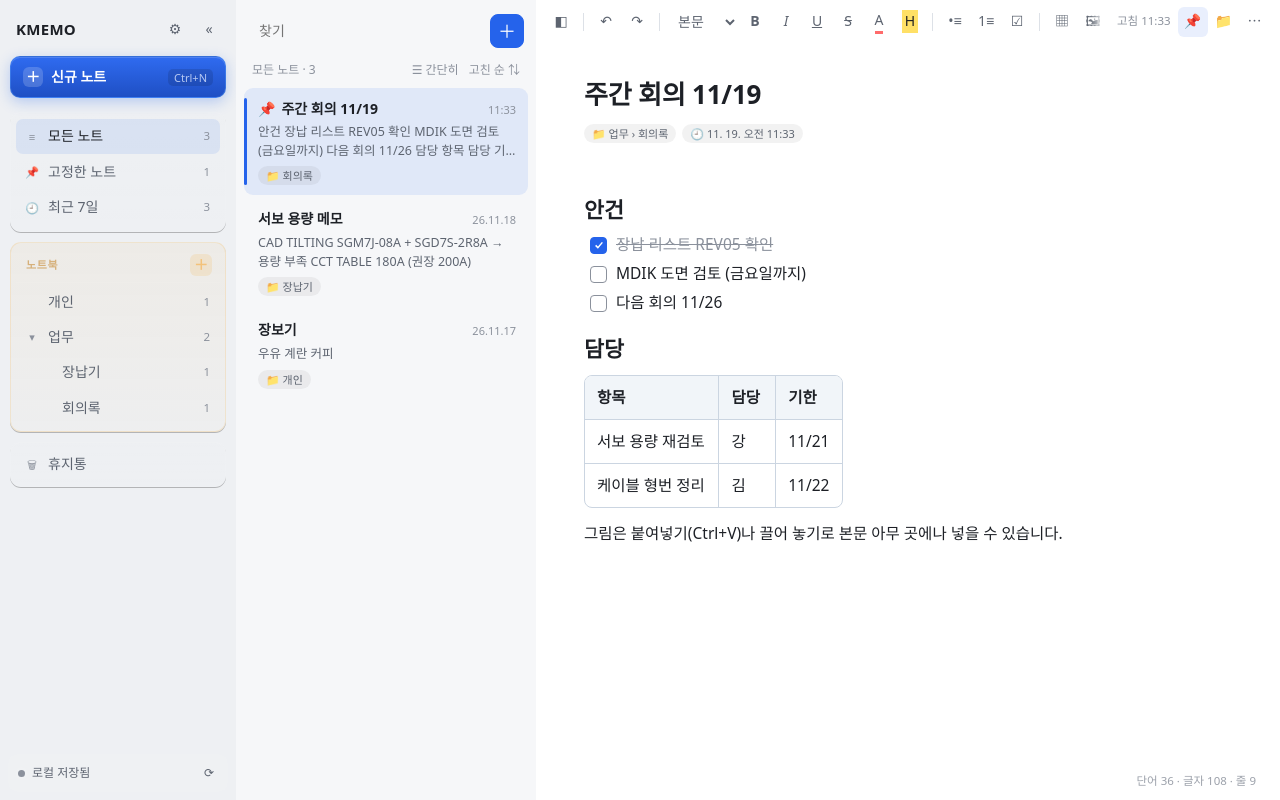
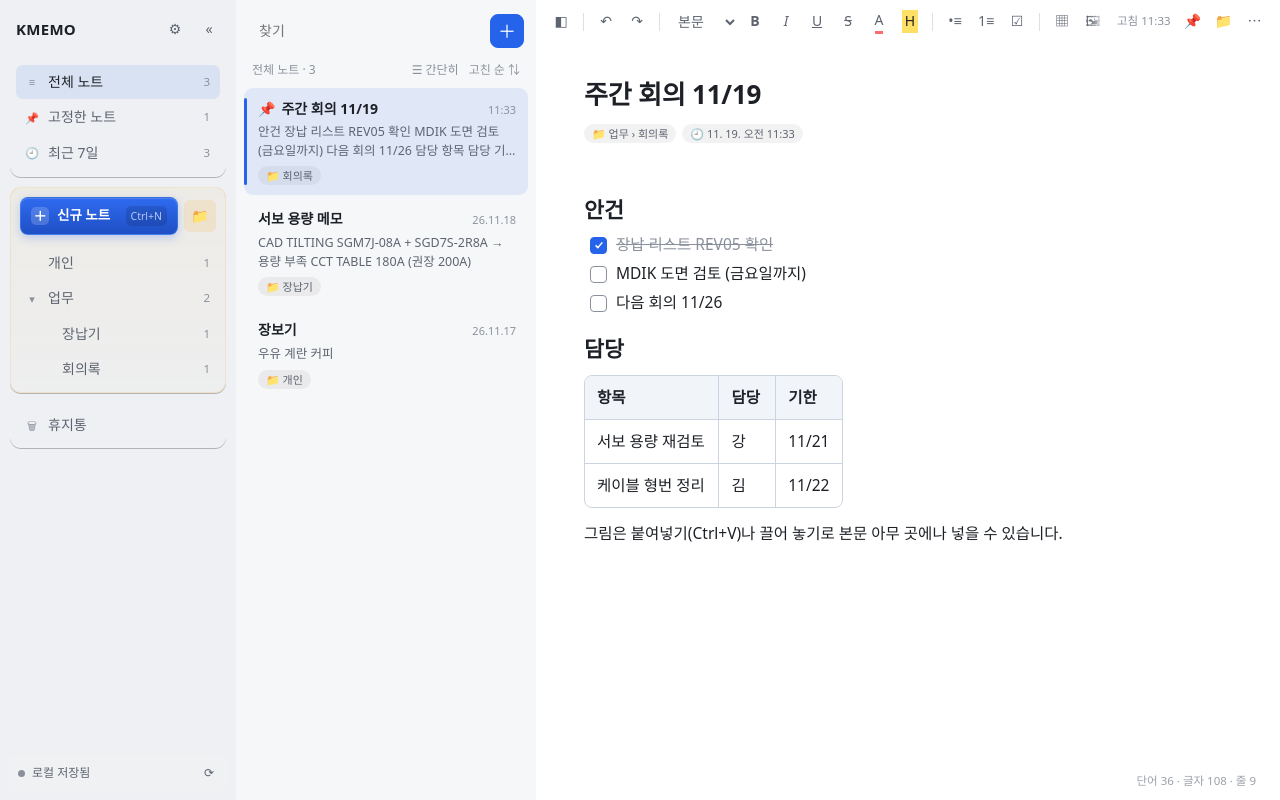
Before and after one commit to versper77-lab/kcal-site, a plain HTML site: page kmemo/index.html in a window 1280 px wide. Drawn offline with Linux system fonts and the light colour scheme.

Commit message:
KMEMO: 신규 노트 버튼 자리
Co-Authored-By: Claude Opus 5.5 <noreply@anthropic.com>
Claude-Session: https://claude.ai/code/session_01EjgRMrHeXLUSdgKSAs3W3D

```diff
--- a/kmemo/index.html
+++ b/kmemo/index.html
@@ -37,7 +37,12 @@ input:focus,select:focus{border-color:var(--acc)}
 .grp .ga{border:none;width:22px;height:22px;padding:0;border-radius:6px;color:#9fb4d8;font-size:14px;background:rgba(96,165,250,.1)}
 .grp .ga:hover{background:rgba(96,165,250,.22);color:#fff}
 .grp.books{border-color:rgba(245,158,11,.14);background:linear-gradient(180deg,rgba(245,158,11,.05),rgba(245,158,11,.015))}
-.grp.books .gh{color:#d6b07a}.grp.books .ga{background:rgba(245,158,11,.12);color:#f3c27a}.grp.books .ga:hover{background:rgba(245,158,11,.25);color:#fff}
+.grp.books .gh{color:#d6b07a;gap:6px;padding:4px 4px 8px}
+.gnew{flex:1;display:flex;align-items:center;gap:8px;padding:7px 10px;border:1px solid rgba(96,165,250,.35);border-radius:8px;background:linear-gradient(180deg,#2f6bf0,#1f4fc4);color:#fff;font-weight:600;font-size:13.5px;letter-spacing:0;box-shadow:0 3px 10px rgba(37,99,235,.25),inset 0 1px 0 rgba(255,255,255,.15);cursor:pointer}
+.gnew:hover{filter:brightness(1.1)}
+.gnew .pl{width:18px;height:18px;border-radius:5px;background:rgba(255,255,255,.18);display:inline-flex;align-items:center;justify-content:center;font-size:13px}
+.gnew kbd{margin-left:auto;font-family:inherit;font-size:10.5px;font-weight:400;opacity:.65;background:rgba(0,0,0,.18);padding:2px 5px;border-radius:5px}
+.grp.books .ga{width:32px;height:32px;font-size:14px}.grp.books .ga{background:rgba(245,158,11,.12);color:#f3c27a}.grp.books .ga:hover{background:rgba(245,158,11,.25);color:#fff}
 .grp.books .ti.sel{background:rgba(245,158,11,.14)}
 .grp.trash{padding:3px 5px}
 .gempty{padding:8px 10px;color:var(--muted);font-size:12px}
@@ -193,7 +198,6 @@ input:focus,select:focus{border-color:var(--acc)}
 <div id="app">
  <aside id="side">
   <div class="top"><button class="ico back" onclick="view('list')">✕</button><b>KMEMO</b><button class="ico" title="설정" onclick="openSettings()">⚙</button><button class="ico wideonly" title="사이드바 접기" onclick="toggleSide()">«</button></div>
-  <button id="newnote" onclick="newNote()"><span class="pl">＋</span>신규 노트<kbd>Ctrl+N</kbd></button>
   <div id="tree"></div>
   <div id="quota" title=""><div class="ql"><span>구글 드라이브</span><b></b></div><div class="qb"><i></i></div><div class="qs"></div></div>
   <div id="status"><div class="badge" onclick="statusDetail()" title="자세히"><div class="dot"></div><span>로컬 저장됨</span></div><button class="ico rf" title="지금 동기화" onclick="userSync()">⟳</button></div>
@@ -509,10 +513,14 @@ function renderTree() {
     t.appendChild(d); return d;
   };
   const vis = live.filter(n => !(n.lock && !n._plain));
-  item("모든 노트", vis.length, S.view.k === "all", () => setView({ k: "all" }), 0, "≡");
+  item("전체 노트", vis.length, S.view.k === "all", () => setView({ k: "all" }), 0, "≡");
   item("고정한 노트", vis.filter(n => n.pinned).length, S.view.k === "pinned", () => setView({ k: "pinned" }), 0, "📌");
   item("최근 7일", vis.filter(n => n.updated > Date.now() - 7 * 864e5).length, S.view.k === "recent", () => setView({ k: "recent" }), 0, "🕘");
-  t = grp("books", "노트북", ["새 노트북", () => newBook(null)]);
+  // 노트북 칸 머리 = 「＋ 신규 노트」(지금 고른 노트북에), 오른쪽 작은 단추 = 새 노트북
+  t = grp("books", "", null);
+  { const h = document.createElement("div"); h.className = "gh";
+    h.innerHTML = `<button class="gnew" title="새 노트 (Ctrl+N) — 노트북을 골라 두면 그 노트북에"><span class="pl">＋</span>신규 노트<kbd>Ctrl+N</kbd></button><button class="ga" title="새 노트북">📁</button>`;
+    h.querySelector(".gnew").onclick = () => newNote(); h.querySelector(".ga").onclick = () => newBook(null); t.appendChild(h); }
   if (!S.books.length) { const e = document.createElement("div"); e.className = "gempty"; e.textContent = "＋ 로 노트북을 만드세요"; t.appendChild(e); }
   const walk = (parent, depth) => {
     const kids = S.books.filter(b => (b.parent || null) === parent).sort((a, b) => a.name.localeCompare(b.name, "ko"));
@@ -579,7 +587,7 @@ function filtered() {
 function fmtDate(ms) { const d = new Date(ms), now = new Date(); const p = x => String(x).padStart(2, "0"); return d.toDateString() === now.toDateString() ? `${p(d.getHours())}:${p(d.getMinutes())}` : `${d.getFullYear() % 100}.${d.getMonth() + 1}.${d.getDate()}`; }
 function renderList() {
   const v = S.view, a = filtered();
-  $("lh").textContent = (v.k === "all" ? "모든 노트" : v.k === "pinned" ? "고정한 노트" : v.k === "recent" ? "최근 7일" : v.k === "trash" ? "휴지통" : bookPath(v.id)) + ` · ${a.length}`;
+  $("lh").textContent = (v.k === "all" ? "전체 노트" : v.k === "pinned" ? "고정한 노트" : v.k === "recent" ? "최근 7일" : v.k === "trash" ? "휴지통" : bookPath(v.id)) + ` · ${a.length}`;
   $("sortb").textContent = SORTS[S.sort] + " ⇅";
   const box = $("notes"); box.innerHTML = "";
   const lb = v.k === "book" ? bookLockOf(v.id) : null;
--- a/kmemo/sw.js
+++ b/kmemo/sw.js
@@ -1,5 +1,5 @@
 // KMEMO: 한 번 연 뒤에는 인터넷 없이도 열리게 (화면 파일만 저장, 메모는 IndexedDB · 구글 드라이브)
-const C = "kmemo-v11";
+const C = "kmemo-v12";
 const FILES = ["./", "./index.html", "./manifest.webmanifest", "./icon-180.png", "./icon-192.png", "./icon-512.png"];
 self.addEventListener("install", e => { e.waitUntil(caches.open(C).then(c => c.addAll(FILES)).then(() => self.skipWaiting())); });
 self.addEventListener("activate", e => { e.waitUntil(caches.keys().then(ks => Promise.all(ks.filter(k => k !== C).map(k => caches.delete(k)))).then(() => self.clients.claim())); });
```
